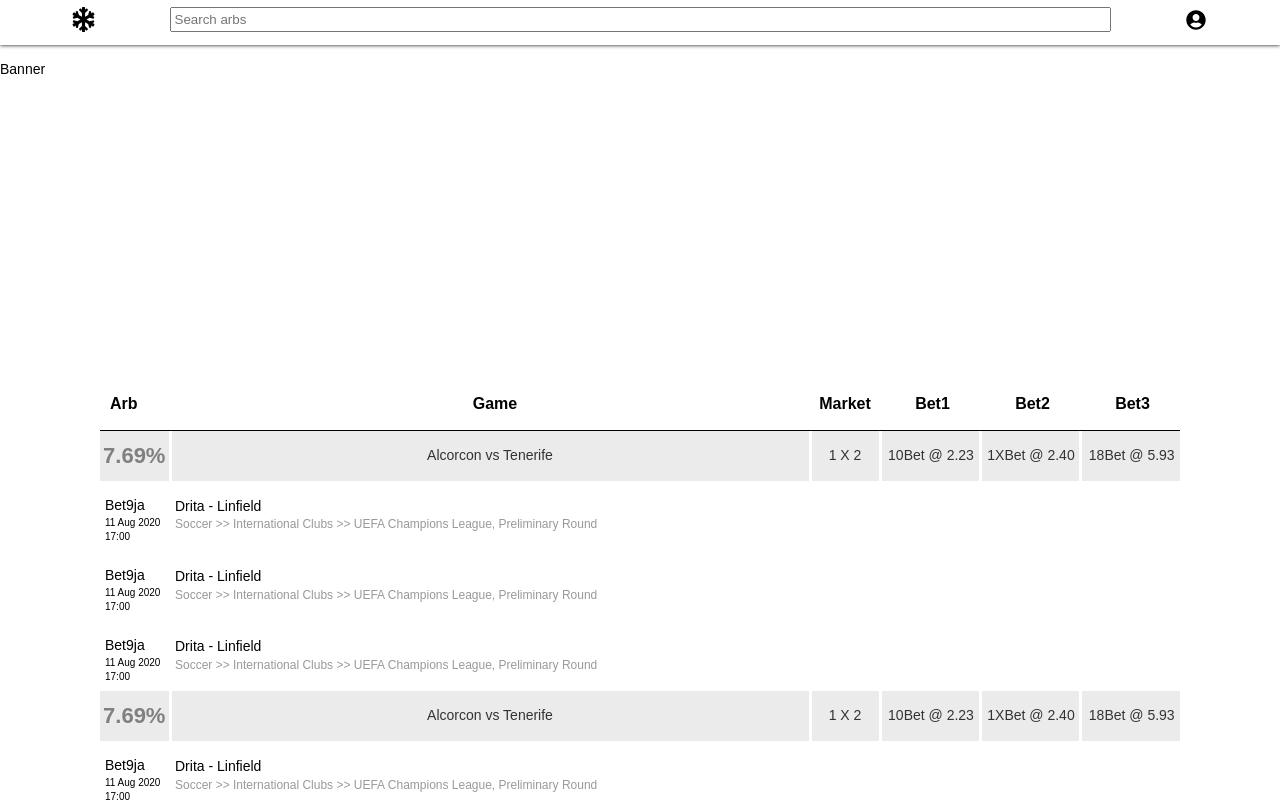
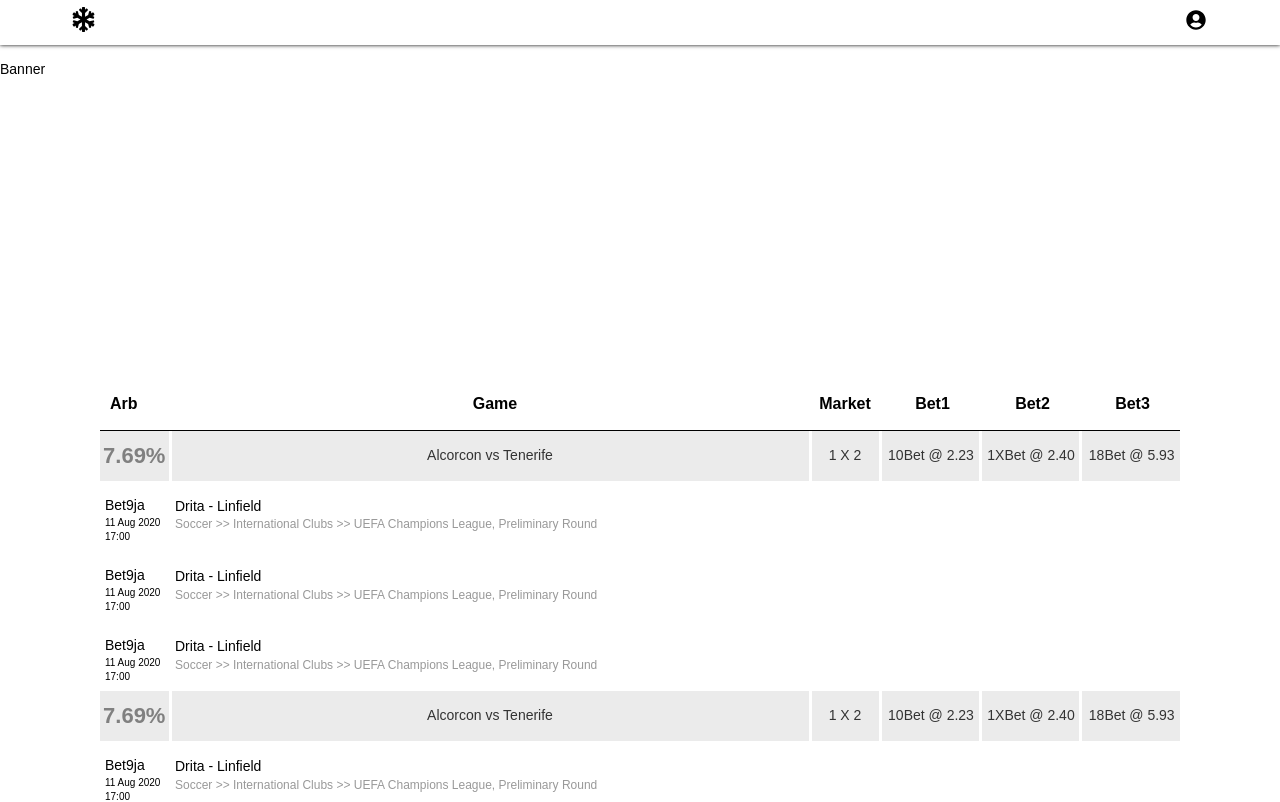
Before and after one commit to keithsimkin/Sports-Betting-Arbitrage, a React (Create React App) app in the folder frontend/: page / in a window 1280 px wide. Shown: the top 802 px of the page. Built offline with nearby package versions, Linux system fonts and the light colour scheme.

Commit message:
fixing the UI

```diff
--- a/frontend/src/App.js
+++ b/frontend/src/App.js
@@ -4,19 +4,28 @@ import Banner from "./components/Banner/Banner";
 import CardHolder from "./components/CardHolder/CardHolder";
 import MobiCardHolder from "./components/MobiCard/MobiCardHolder";
 import Footer from "./components/Footer/Footer";
+import { arbGames } from "./components/utils/arbs";
 import "./App.css";
-//import { arbGames } from "./components/utils/arbs";
+
 
 class App extends Component {
 
+  constructor(){
+    super()
+    this.state = {
+      games: arbGames,
+    }
+  }
+
+
   render() {
-    // const { arbGames } = this.state;
+    const { games } = this.state
      return (
         <div className="container">
           <Header />
           <Banner />
           <CardHolder/>
-          <MobiCardHolder />
+          <MobiCardHolder games={games}/>
           <Footer />
         </div>
     );
--- a/frontend/src/components/Header/Header.css
+++ b/frontend/src/components/Header/Header.css
@@ -10,6 +10,10 @@
 	display: grid;
 	grid-template-columns: 1fr 6fr 1fr;
 	grid-gap: 5px;
+}
+
+.searchbar {
+	visibility: hidden;
 }
 
 .navbar > div {
--- a/frontend/src/components/Header/SearchBar/SearchBar.js
+++ b/frontend/src/components/Header/SearchBar/SearchBar.js
@@ -3,14 +3,10 @@ import "./searchbar.css"
 
 class SearchBar extends Component {
 
-	searchChange = e => {
-		console.log(e.target.value)
-	}
-
 	render() {
 		return (
 			<div className="searchbox">
-				<input onChange={this.searchChange} className="search" type="search" name="" placeholder="Search arbs"/>
+				<input className="search" type="search" name="" placeholder="Search arbs"/>
 			</div>
 		)
 	}
--- a/frontend/src/components/MobiCard/MobiCardHolder.js
+++ b/frontend/src/components/MobiCard/MobiCardHolder.js
@@ -1,15 +1,13 @@
 import React, { Component } from "react";
-//import InfiniteScroll from "react-infinite-scroller";
 import MobiCard from "./MobiCardLet/MobiCardLet";
-import { arbGames } from "../utils/arbs";
 import "./mobicard.css";
 
 class MobiCardHolder extends Component {
 
-	constructor() {
-		super()
+	constructor(props) {
+		super(props)
 		this.state = {
-			games: arbGames
+			games: this.props.games
 		}
 	}
 
```
